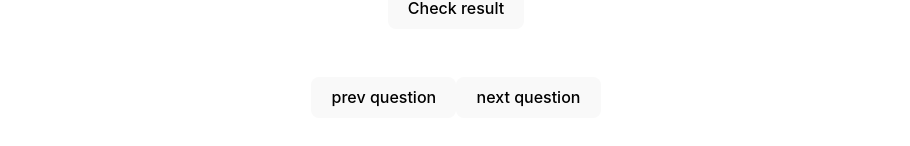
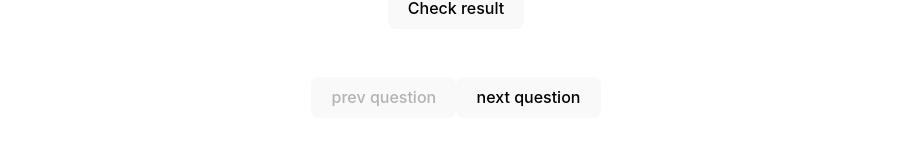
Before and after one commit to schjoth/bis1-quiz, a React (Vite) app: page / in a window 1280 px wide. Shown: the part 524-670 px from the top of the page, without its empty margins (184-1094 px from the left). Built offline with nearby package versions, Linux system fonts and the light colour scheme.

Commit message:
fix underflow

```diff
--- a/src/App.tsx
+++ b/src/App.tsx
@@ -84,7 +84,13 @@ function App() {
 			<br />
 			<br />
 			<br />
-			<button onClick={() => setCurrentQuestion((state) => state - 1)}>
+			<button
+				disabled={currentQuestion === 0}
+				onClick={() =>
+					currentQuestion > 0 &&
+					setCurrentQuestion(currentQuestion - 1)
+				}
+			>
 				prev question
 			</button>
 			<button onClick={nextQuestion}>next question</button>
```
